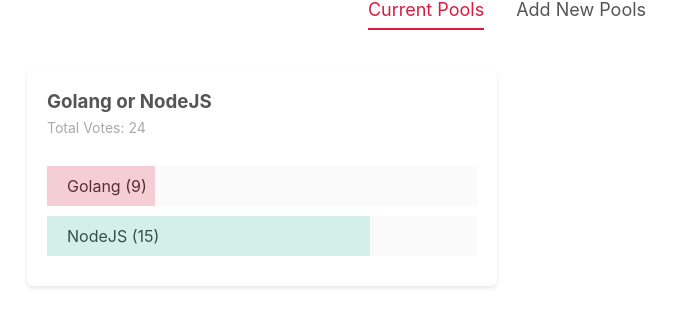
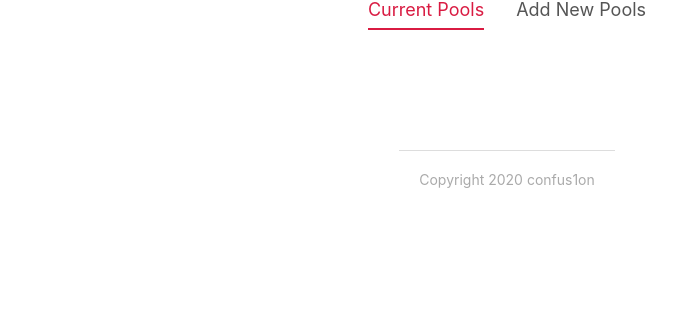
Before and after one commit to RiskyFeryansyahP/svnpools, a Svelte app: page / in a window 1280 px wide. Shown: the part 232-568 px from the top of the page, without its empty margins (133-809 px from the left). Built offline with nearby package versions, Linux system fonts and the light colour scheme.

Commit message:
delete unused method

```diff
--- a/src/App.svelte
+++ b/src/App.svelte
@@ -28,28 +28,7 @@
 	}
 
 	const handleNewPool = (e: CustomEvent) => {
-		const pool = e.detail
-
-		pools = [...pools, pool]
-
 		activeItem = 'Current Pools'
-
-		console.log(pools)
-	}
-
-	const handleVote = (e: CustomEvent) => {
-		const {id, option} = e.detail
-
-		let newPools = [...pools]
-		let upVotedPool = pools.find(pool => pool.id === id )
-
-		if (option === 'a') {
-			upVotedPool.votesA++
-		} else if (option === 'b') {
-			upVotedPool.votesB++
-		}
-
-		pools = newPools
 	}
 </script>
 
@@ -57,7 +36,7 @@
 <main>
 	<Tabs {activeItem} {items} on:tabChange={tabChange} />
 	{#if activeItem === 'Current Pools'}
-		<PoolList pools={pools} on:vote={handleVote} />
+		<PoolList />
 	{:else if activeItem === 'Add New Pools'}
 		<PoolForm on:addNewPool={handleNewPool} />
 	{/if}
```
